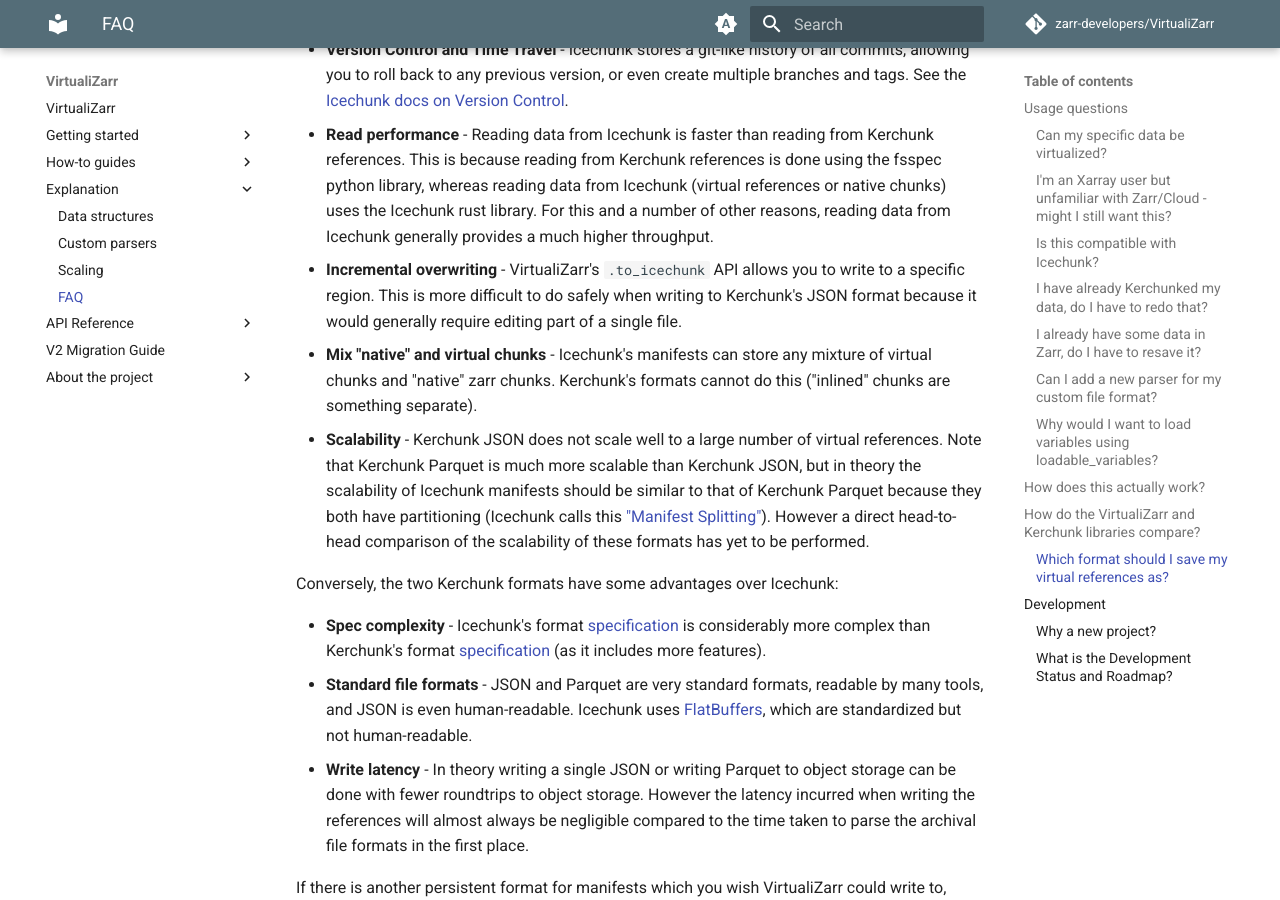
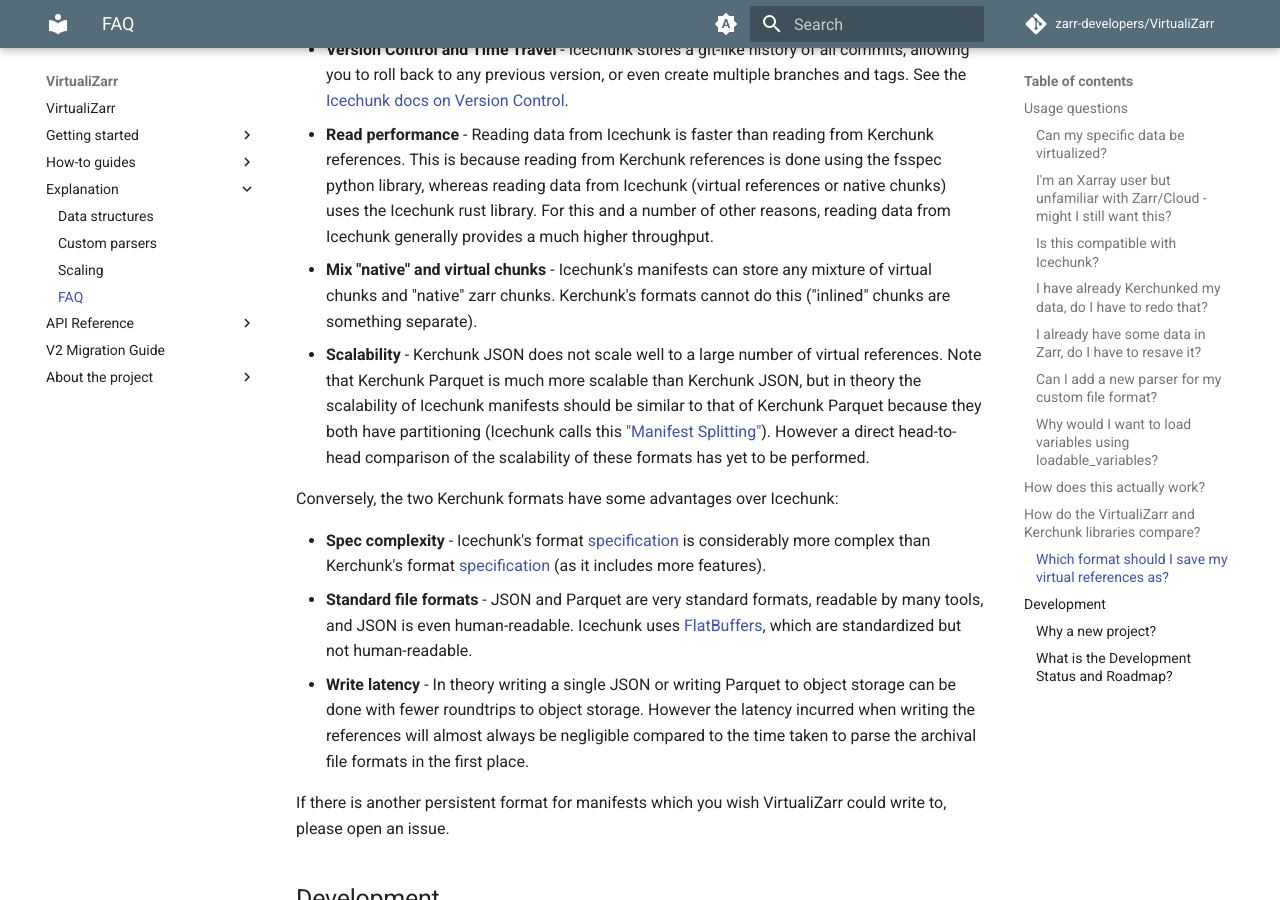
Before and after one commit to zarr-developers/VirtualiZarr, an MkDocs documentation site: the page built from docs/faq.md, in a window 1280 px wide and 900 px high, scrolled down 8606 px. Built offline with MkDocs 1.6.1 and Material for MkDocs 9.7.7, drawn with Linux system fonts in a browser that asks for light colours; comment, search, counter and statistics services are not loaded; the version menu is left out.

Commit message:
remove the part about incremental overwriting

```diff
--- a/docs/faq.md
+++ b/docs/faq.md
@@ -178,7 +178,6 @@
 - **Transactions** - Icechunk stores are updated via commits, each of which is effectively a single database-like transaction. This helps guarantee consistency of the virtual references you write, by making it impossible for someone reading the data to see a half-written state, where only some chunks or chunk references have been written.
 - **Version Control and Time Travel** - Icechunk stores a git-like history of all commits, allowing you to roll back to any previous version, or even create multiple branches and tags. See the [Icechunk docs on Version Control](https://icechunk.io/en/latest/version-control/).
 - **Read performance** - Reading data from Icechunk is faster than reading from Kerchunk references. This is because reading from Kerchunk references is done using the fsspec python library, whereas reading data from Icechunk (virtual references or native chunks) uses the Icechunk rust library. For this and a number of other reasons, reading data from Icechunk generally provides a much higher throughput.
-- **Incremental overwriting** - VirtualiZarr's `.to_icechunk` API allows you to write to a specific region. This is more difficult to do safely when writing to Kerchunk's JSON format because it would generally require editing part of a single file.
 - **Mix "native" and virtual chunks** - Icechunk's manifests can store any mixture of virtual chunks and "native" zarr chunks. Kerchunk's formats cannot do this ("inlined" chunks are something separate).
 - **Scalability** - Kerchunk JSON does not scale well to a large number of virtual references. Note that Kerchunk Parquet is much more scalable than Kerchunk JSON, but in theory the scalability of Icechunk manifests should be similar to that of Kerchunk Parquet because they both have partitioning (Icechunk calls this ["Manifest Splitting"](https://icechunk.io/en/latest/performance/#splitting-manifests)). However a direct head-to-head comparison of the scalability of these formats has yet to be performed.
 
```
